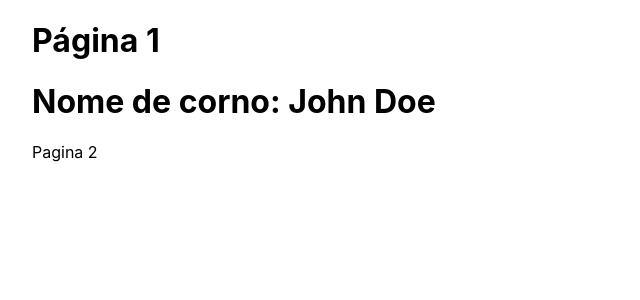
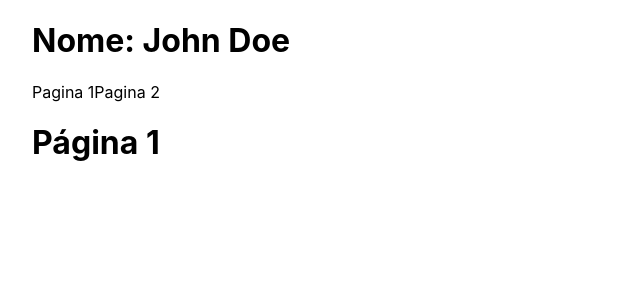
Before and after one commit to brunoapollon/next-project, a Next.js app: page /paginaUm in a window 1280 px wide. Shown: the top 300 px of the page, without its empty margins (0-640 px from the left). Built offline with nearby package versions, Linux system fonts and the light colour scheme.

Commit message:
criando components no next

```diff
--- /dev/null
+++ b/src/components/Navbar.jsx
@@ -0,0 +1,36 @@
+import Link from "next/link";
+
+import { useEffect, useState } from "react";
+
+const fetcher = async (url) => {
+  const res = await fetch(url);
+  const data = await res.json();
+
+  if (res.status !== 200) {
+    throw new Error(data.message);
+  }
+  return data;
+};
+
+export default function Navbar() {
+  const [name, setName] = useState();
+
+  useEffect(() => {
+    (async function handle() {
+      const data = await fetcher("/api/hello");
+      setName(data.name);
+    })();
+  }, []);
+
+  return (
+    <div>
+      <h1>Nome: {name}</h1>
+      <Link href="/paginaUm">
+        <a>Pagina 1</a>
+      </Link>
+      <Link href="/paginaDois">
+        <a>Pagina 2</a>
+      </Link>
+    </div>
+  );
+}
--- a/src/pages/paginaDois.js
+++ b/src/pages/paginaDois.js
@@ -1,14 +1,12 @@
 import styles from "../styles/Home.module.css";
 
-import Link from "next/link";
+import Navbar from "../components/Navbar";
 
 export default function PaginaDois() {
   return (
     <div className={styles.container}>
+      <Navbar />
       <h1>Página 2</h1>
-      <Link href="/paginaUm">
-        <a>Pagina 1</a>
-      </Link>
     </div>
   );
 }
--- a/src/pages/paginaUm.js
+++ b/src/pages/paginaUm.js
@@ -1,35 +1,12 @@
 import styles from "../styles/Home.module.css";
 
-import Link from "next/link";
-import { useEffect, useState } from "react";
-
-const fetcher = async (url) => {
-  const res = await fetch(url);
-  const data = await res.json();
-
-  if (res.status !== 200) {
-    throw new Error(data.message);
-  }
-  return data;
-};
+import Navbar from "../components/Navbar";
 
 export default function PaginaUm() {
-  const [name, setName] = useState();
-
-  useEffect(() => {
-    (async function handle() {
-      const data = await fetcher("/api/hello");
-      setName(data.name);
-    })();
-  }, []);
-
   return (
     <div className={styles.container}>
+      <Navbar />
       <h1>Página 1</h1>
-      <h1>Nome de corno: {name}</h1>
-      <Link href="/paginaDois">
-        <a>Pagina 2</a>
-      </Link>
     </div>
   );
 }
```
Also changed, not shown: src/pages/index.js (+5 -2 lines).
